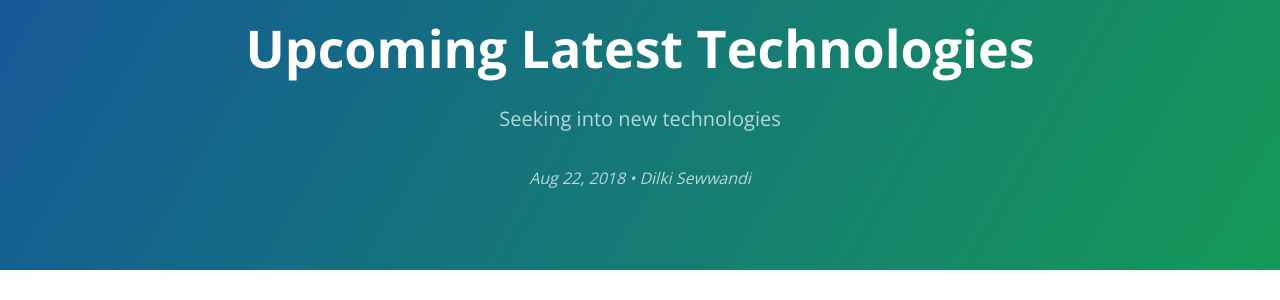
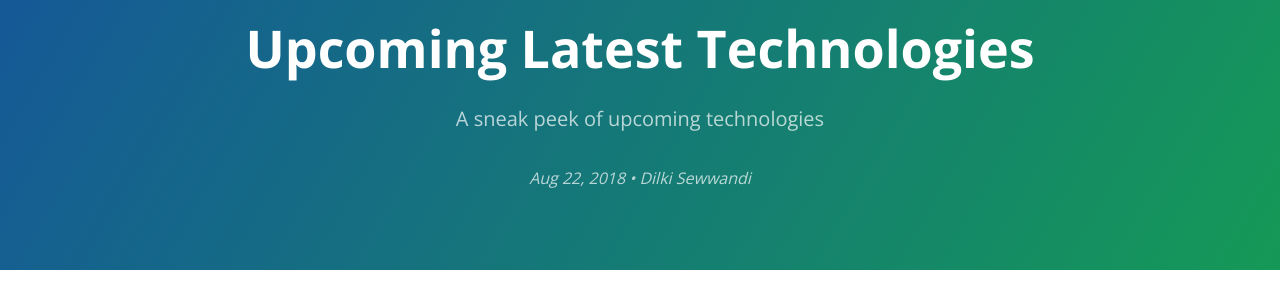
Before and after one commit to antleritsolutions/aviorsys.github.io, a Jekyll site: the page built from _posts/2018-08-22-upcoming-technologies.md, in a window 1280 px wide. Shown: the part 127-427 px from the top of the page. Built offline with Jekyll 4.4.1, drawn with Linux system fonts in a browser that asks for light colours; grey boxes are pictures that could not be loaded.

Commit message:
changed tagline

```diff
--- a/_posts/2018-08-22-upcoming-technologies.md
+++ b/_posts/2018-08-22-upcoming-technologies.md
@@ -1,7 +1,7 @@
 ---
 layout: post
 title: "Upcoming Latest Technologies"
-tagline: "Seeking into new technologies"
+tagline: "A sneak peek of upcoming technologies"
 categories: technology
 author: "Dilki Sewwandi"
 ---
```
